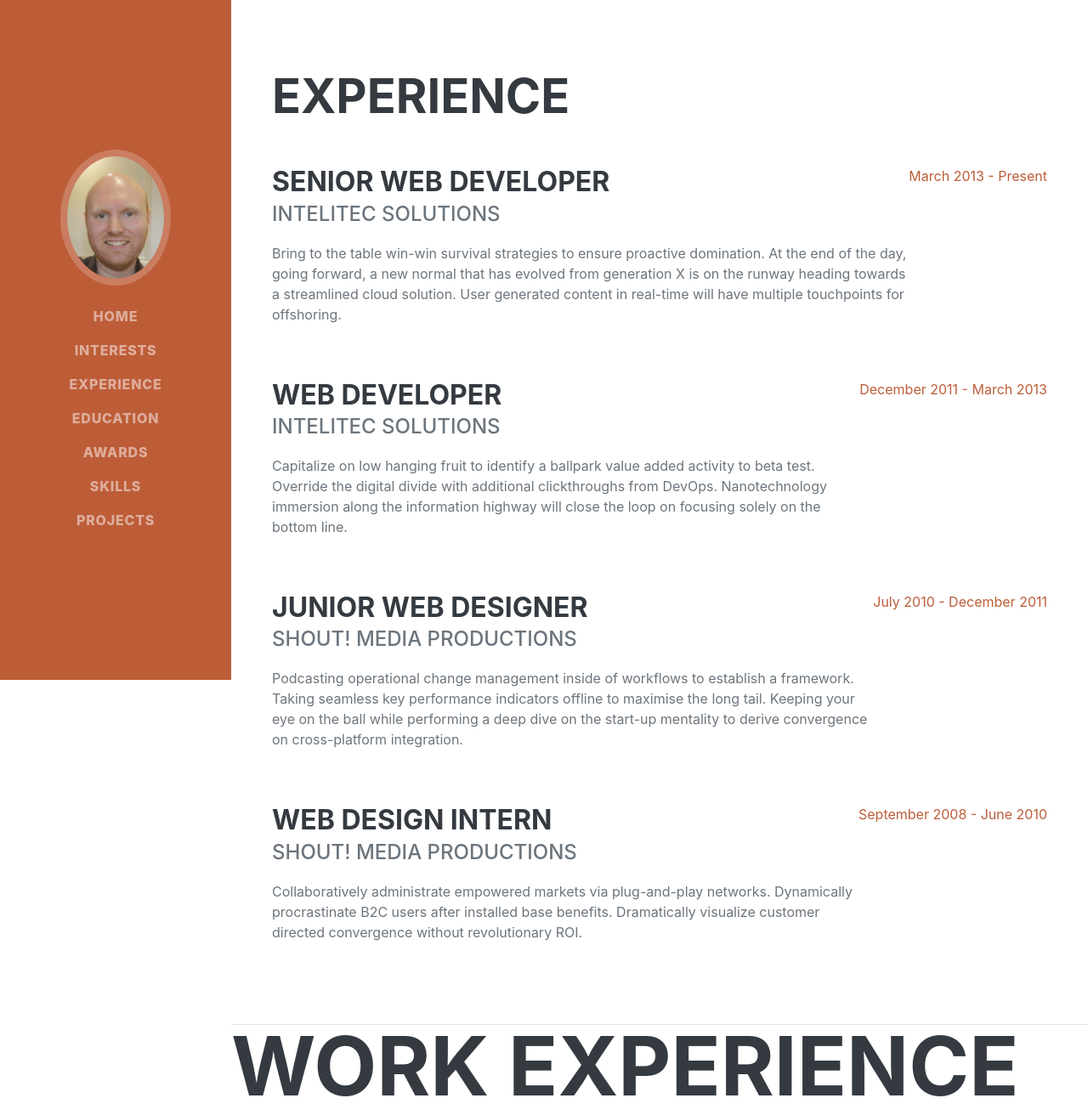
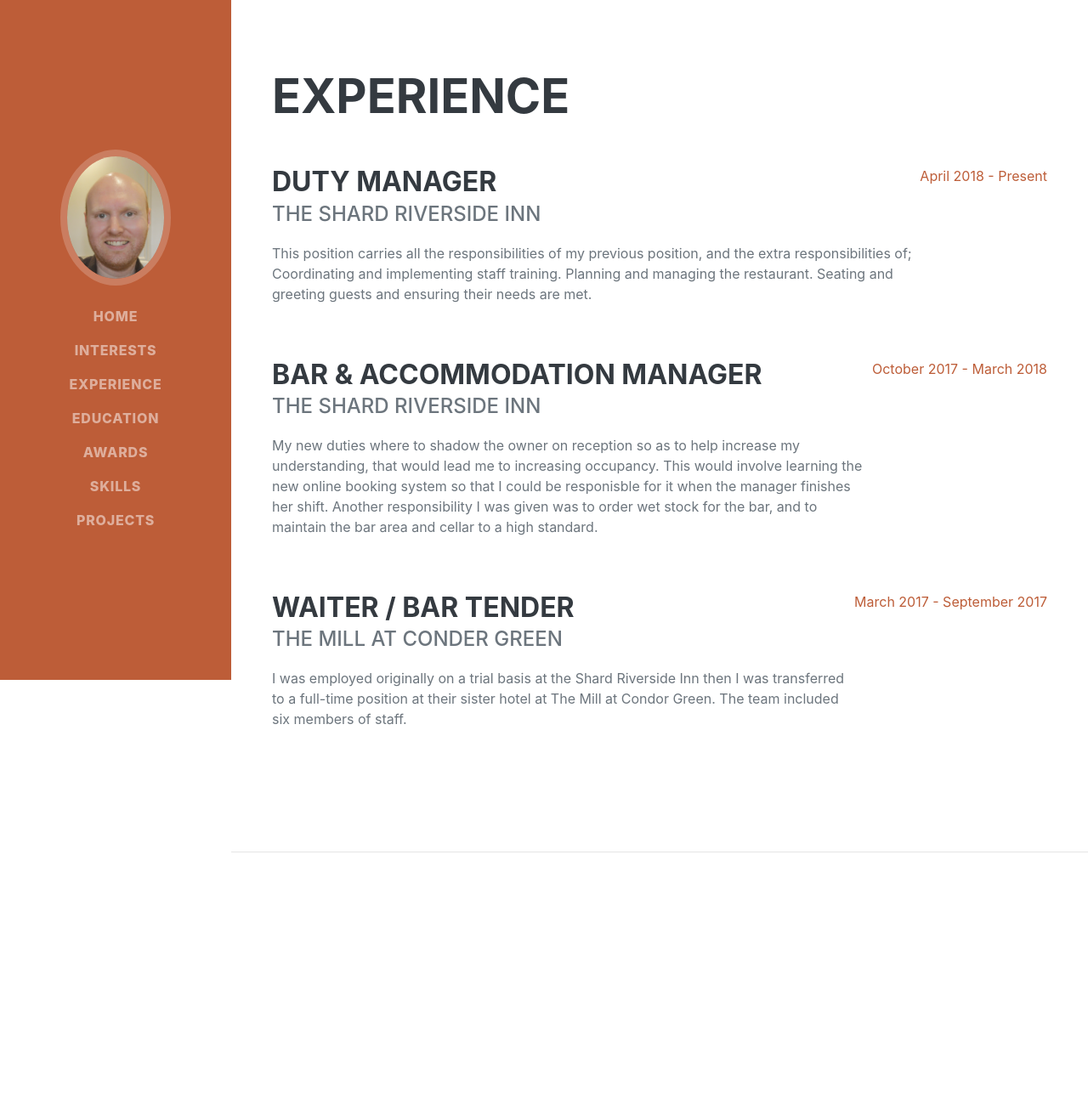
Before and after one commit to jjackson19862017/SJJCv, a Flask app: page /experience in a window 1280 px wide. Shown: the whole page at 85% size. After the commit the page ends 1003 px from the top, so only its background shows below. Run offline with Flask 2, Linux system fonts and the light colour scheme; some libraries are stand-ins or nearby versions; some web fonts are replaced.

Commit message:
Updated Work Experience Page and added Work Experience json file

```diff
--- a/app.py
+++ b/app.py
@@ -15,7 +15,10 @@ def index():
 
 @app.route('/experience')
 def experience():
-	return render_template("experience.html", page_title="Work Experience")
+	workExp = []
+	with open("data/workExp.json", "r") as json_data:
+		workExp = json.load(json_data)
+	return render_template("experience.html", page_title="Work Experience", workExp=workExp)
 
 @app.route('/projects')
 def projects():
--- /dev/null
+++ b/data/workExp.json
@@ -0,0 +1,23 @@
+[{
+    "company": "The Shard Riverside Inn",
+    "position": "Duty Manager",
+    "dateStarted": "April 2018",
+    "dateFinished": "Present",
+    "description": "This position carries all the responsibilities of my previous position, and the extra responsibilities of; Coordinating and implementing staff training.  Planning and managing the restaurant.  Seating and greeting guests and ensuring their needs are met."
+},
+{
+    "company": "The Shard Riverside Inn",
+    "position": "Bar & Accommodation Manager",
+    "dateStarted": "October 2017",
+    "dateFinished": "March 2018",
+    "description": "My new duties where to shadow the owner on reception so as to help increase my understanding, that would lead me to increasing occupancy.  This would involve learning the new online booking system so that I could be responisble for it when the manager finishes her shift.  Another responsibility I was given was to order wet stock for the bar, and to maintain the bar area and cellar to a high standard."
+},
+{
+    "company": "The Mill At Conder Green",
+    "position": "Waiter / Bar Tender",
+    "dateStarted": "March 2017",
+    "dateFinished": "September 2017",
+    "description": "I was employed originally on a trial basis at the Shard Riverside Inn then I was transferred to a full-time position at their sister hotel at The Mill at Condor Green. The team included six members of staff."
+}
+
+]
--- a/templates/experience.html
+++ b/templates/experience.html
@@ -1,59 +1,24 @@
 {% extends 'base.html' %}
 {% block title %}
-    About
+    My Experience
 {% endblock title %}
 {% block content %}
 <section class="resume-section" id="experience">
     <div class="resume-section-content">
         <h2 class="mb-5">Experience</h2>
+        {% for w in workExp %}
         <div class="d-flex flex-column flex-md-row justify-content-between mb-5">
             <div class="flex-grow-1">
-                <h3 class="mb-0">Senior Web Developer</h3>
-                <div class="subheading mb-3">Intelitec Solutions</div>
-                <p>Bring to the table win-win survival strategies to ensure proactive domination. At the end of the day, going forward, a new normal that has evolved from generation X is on the runway heading towards a streamlined cloud solution. User generated content in real-time will have multiple touchpoints for offshoring.</p>
+                <h3 class="mb-0">{{ w.position }}</h3>
+                <div class="subheading mb-3">{{ w.company }}</div>
+                <p>{{ w.description}}</p>
             </div>
-            <div class="flex-shrink-0"><span class="text-primary">March 2013 - Present</span></div>
+            <div class="flex-shrink-0"><span class="text-primary">{{ w.dateStarted }} - {{ w.dateFinished}}</span></div>
         </div>
-        <div class="d-flex flex-column flex-md-row justify-content-between mb-5">
-            <div class="flex-grow-1">
-                <h3 class="mb-0">Web Developer</h3>
-                <div class="subheading mb-3">Intelitec Solutions</div>
-                <p>Capitalize on low hanging fruit to identify a ballpark value added activity to beta test. Override the digital divide with additional clickthroughs from DevOps. Nanotechnology immersion along the information highway will close the loop on focusing solely on the bottom line.</p>
-            </div>
-            <div class="flex-shrink-0"><span class="text-primary">December 2011 - March 2013</span></div>
-        </div>
-        <div class="d-flex flex-column flex-md-row justify-content-between mb-5">
-            <div class="flex-grow-1">
-                <h3 class="mb-0">Junior Web Designer</h3>
-                <div class="subheading mb-3">Shout! Media Productions</div>
-                <p>Podcasting operational change management inside of workflows to establish a framework. Taking seamless key performance indicators offline to maximise the long tail. Keeping your eye on the ball while performing a deep dive on the start-up mentality to derive convergence on cross-platform integration.</p>
-            </div>
-            <div class="flex-shrink-0"><span class="text-primary">July 2010 - December 2011</span></div>
-        </div>
-        <div class="d-flex flex-column flex-md-row justify-content-between">
-            <div class="flex-grow-1">
-                <h3 class="mb-0">Web Design Intern</h3>
-                <div class="subheading mb-3">Shout! Media Productions</div>
-                <p>Collaboratively administrate empowered markets via plug-and-play networks. Dynamically procrastinate B2C users after installed base benefits. Dramatically visualize customer directed convergence without revolutionary ROI.</p>
-            </div>
-            <div class="flex-shrink-0"><span class="text-primary">September 2008 - June 2010</span></div>
-        </div>
+        {% endfor %}
+
     </div>
 </section>
 <hr class="m-0" />
 
-    <h1>{{ page_title }}</h1>
-    {% for member in about %}
-
-    {% if loop.index % 2 != 0 %}
-    <h3>{{ loop.index }}{{ member.name }}</h3>
-    <p>{{member.description}}</p>
-   {% else %}
-  <h2>{{ loop.index }}{{ member.name }}</h2>
-    <p>{{member.description}}</p>    {% endif %}
-
-    {% if loop.index != loop.length%}
-    <hr> <!-- Horizontal Rule -->
-    {% endif %}
-    {% endfor %}
 {% endblock content %}
--- a/templates/projects.html
+++ b/templates/projects.html
@@ -6,6 +6,7 @@
 <section class="resume-section" id="education">
     <div class="resume-section-content">
         <h2 class="mb-5">{{ page_title }}</h2>
+        <h3 class="mb-0">Raspberry Pi Projects</i></h3>
         {% for pis in piProjects %}
         <div class="d-flex flex-column flex-md-row justify-content-between mb-5">
             <div class="flex-grow-1">
@@ -15,7 +16,7 @@
             </div>
         </div>
         {% endfor %}
-
+        <h3 class="mb-0">Programs &amp Applications</h3>
         {% for prog in programs %}
         <div class="d-flex flex-column flex-md-row justify-content-between mb-5">
             <div class="flex-grow-1">
```
